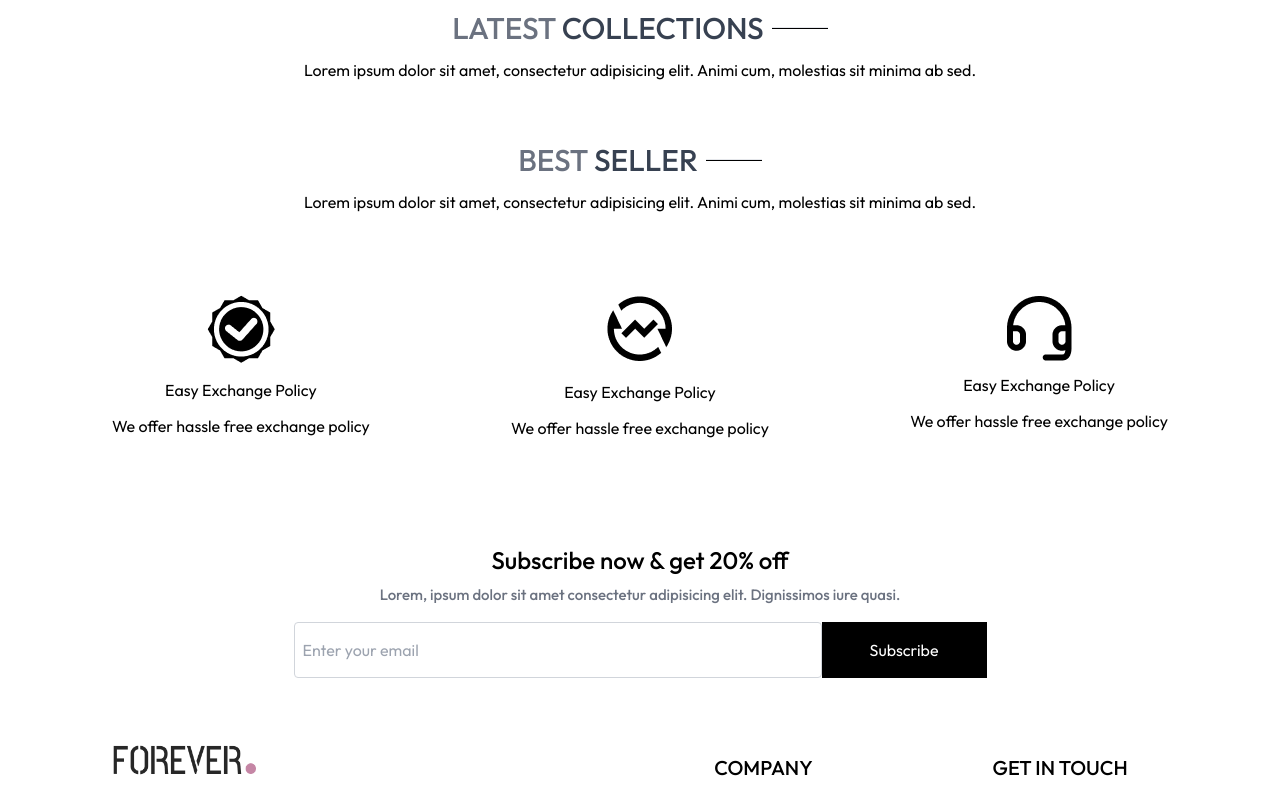
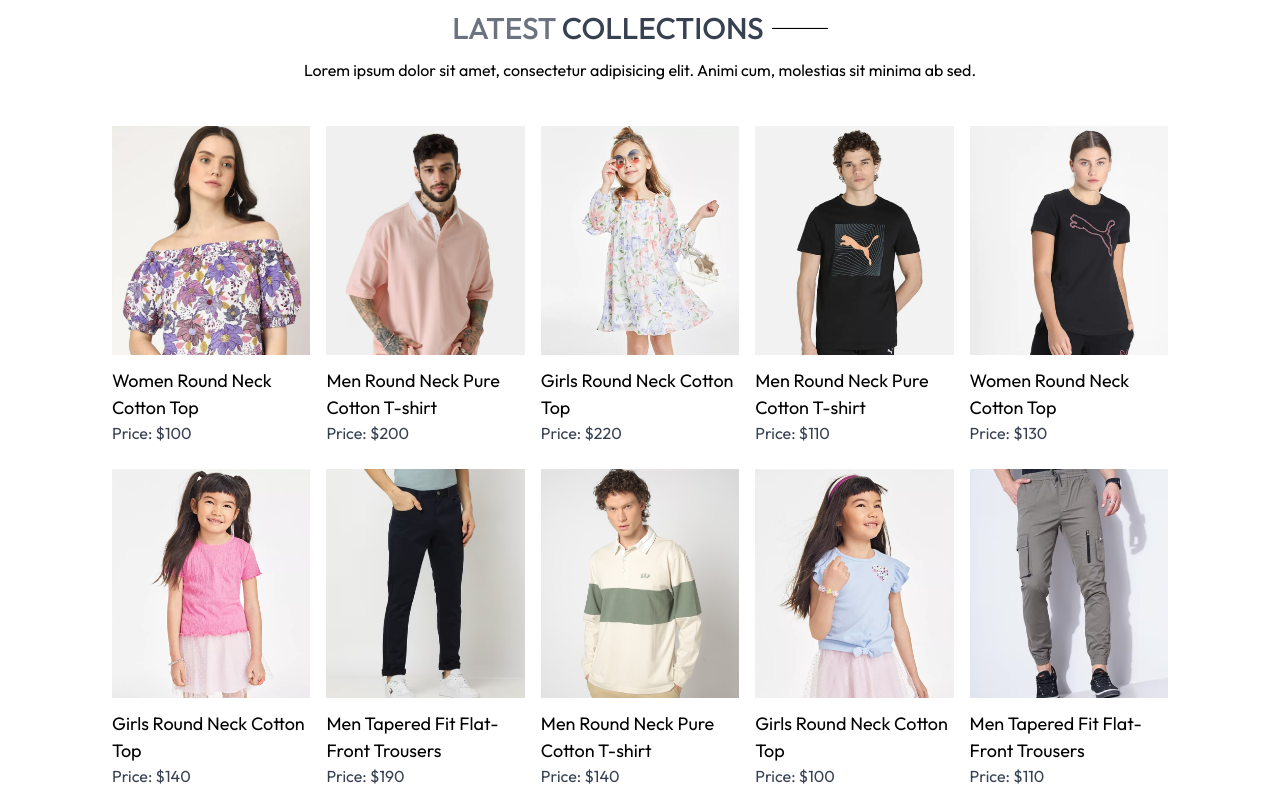
Before and after one commit to Dinobondhu-shill/ForeverFlex, a React (Vite) app in the folder frontend/: page / in a window 1280 px wide. Shown: the part 580-1380 px from the top of the page. Built offline with nearby package versions, Linux system fonts and the light colour scheme.

Commit message:
latest collections added

```diff
--- a/frontend/public/assets/frontend_assets/assets.js
+++ b/frontend/public/assets/frontend_assets/assets.js
@@ -92,7 +92,8 @@ export const assets = {
     contact_img,
     razorpay_logo,
     stripe_logo,
-    cross_icon
+    cross_icon,
+    p_img1
 }
 
 export const products = [
--- a/frontend/src/Components/LatestCollection.jsx
+++ b/frontend/src/Components/LatestCollection.jsx
@@ -1,17 +1,28 @@
-import React, { useContext } from 'react';
+import React, { useContext, useEffect, useState } from 'react';
 import Title from './Title';
 import { ProductContext } from '../Context/ProductContext';
 import ProductItem from './ProductItem';
 
 const LatestCollection = () => {
   const {products} = useContext(ProductContext);
-  console.log(products)
+  const [LatestCollection, setLatestCollection]= useState([])
+
+useEffect(()=>{
+  setLatestCollection(products.slice(0,10))
+},[products])
+
   return (
     <div className='py-4 md:py-6'>
      <Title text1={'LATEST'} text2={'COLLECTIONS'} />
       <p className='text-center  text-[16px] py-3'>Lorem ipsum dolor sit amet, consectetur adipisicing elit. Animi cum, molestias sit minima ab sed.</p>
-      <div>
-        <ProductItem />
+
+      {/* Rendering Latest collections */}
+      <div className='grid grid-cols-2 sm:grid-cols-3 md:grid-cols-4 lg:grid-cols-5 gap-4 gap-y-6 mt-8'>
+    {
+      LatestCollection.map((item, index) =>
+      <ProductItem key={index} item={item}/>
+      )
+    }
       </div>
     </div>
   );
--- a/frontend/src/Components/ProductItem.jsx
+++ b/frontend/src/Components/ProductItem.jsx
@@ -1,10 +1,23 @@
-import React from 'react';
+import  { useContext } from 'react';
+import { ProductContext } from '../Context/ProductContext';
+import { Link } from 'react-router-dom';
+import { assets } from '../../public/assets/frontend_assets/assets';
 
-const ProductItem = () => {
+
+const ProductItem = ({item}) => {
+  const {currency,} = useContext(ProductContext)
+  const {name, price, _id, image, description} = item
+
   return (
-    <div>
-
-    </div>
+    <Link to={`/product/${_id}`} className='text-gray-700 cursor-pointer'>
+     <div className='overflow-hidden'>
+    <img className='hover:scale-110 transition ease-in-out ' src={image[0]} alt="" />
+     </div>
+     <div className='spacey-1'>
+      <h2 className='text-[18px] text-black pt-3'>{name}</h2>
+      <p>Price: {currency}{price}</p>
+     </div>
+    </Link>
   );
 };
 
```
